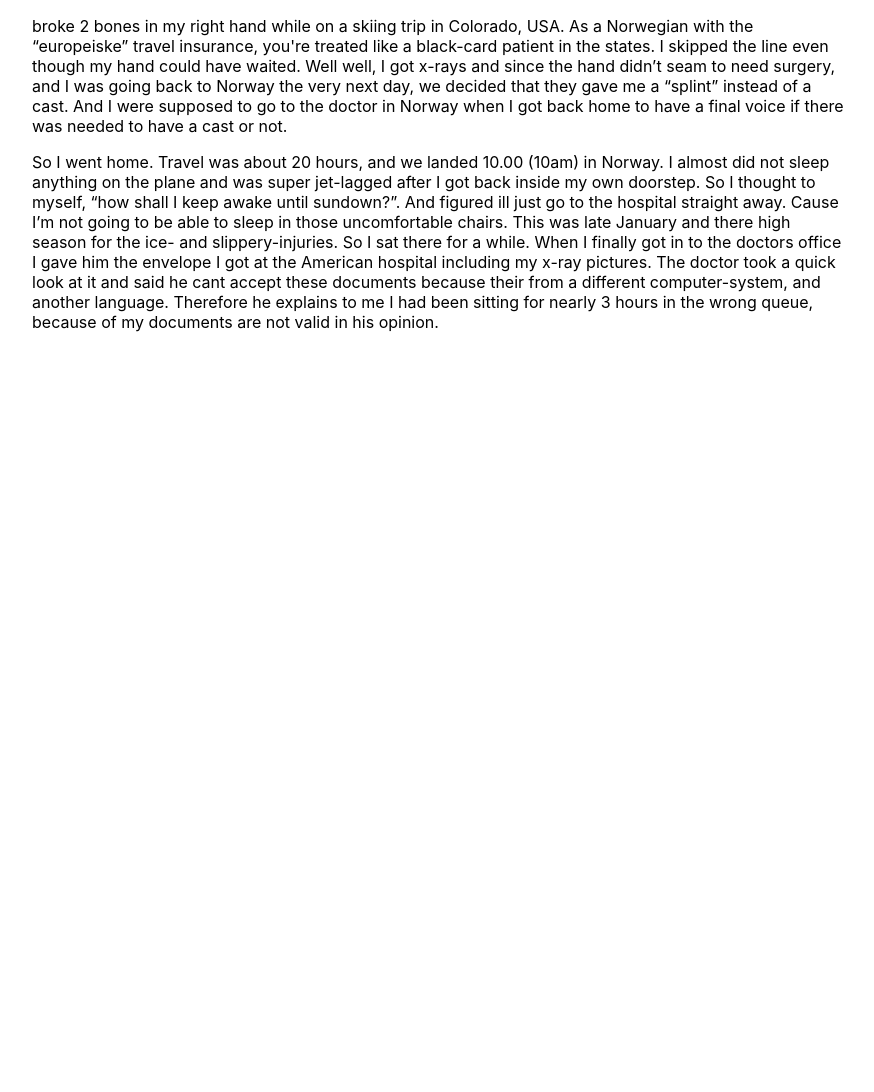
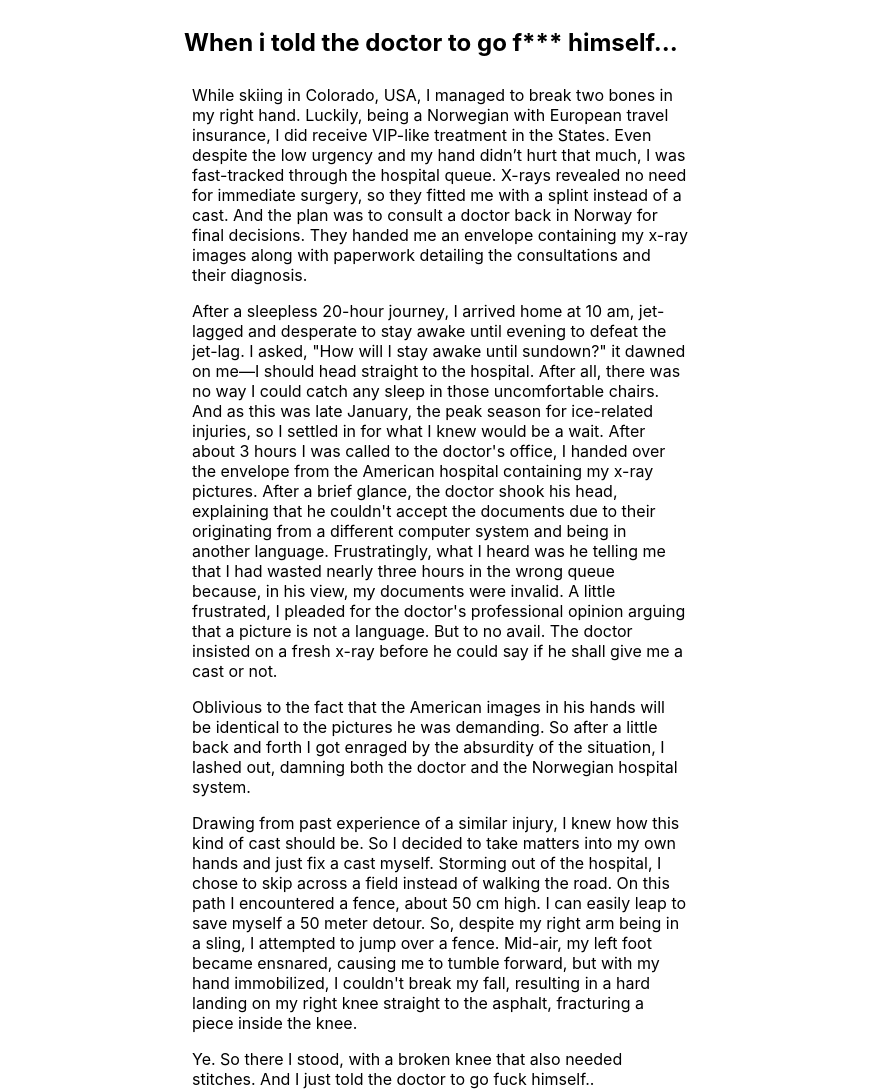
Before and after one commit to MortenHagen/5-Main-Project, a plain HTML site: page blogg-posts/humor/broken-hand-and-knee.html in a window 1280 px wide. Shown: the whole page, without its empty margins (200-1074 px from the left). Before the commit the page ends 800 px from the top, so only its background shows below. Drawn offline with Linux system fonts and the light colour scheme.

Commit message:
First post ever

```diff
--- a/blogg-posts/humor/broken-hand-and-knee.html
+++ b/blogg-posts/humor/broken-hand-and-knee.html
@@ -11,14 +11,12 @@
 <body>
 
     <div class="html-post">
-        <li>
-            broke 2 bones in my right hand while on a skiing trip in Colorado, USA. As a Norwegian with the “europeiske” travel insurance, you're treated like a black-card patient in the states. I skipped the line even though my hand could have waited. Well well, I got x-rays and since the hand didn’t seam to need surgery, and I was going back to Norway the very next day, we decided that they gave me a “splint” instead of a cast. And I were supposed to go to the doctor in Norway when I got back home to have a final voice if there was needed to have a cast or not.
-        </li>
-
-        <li>
-            So I went home. Travel was about 20 hours, and we landed 10.00 (10am) in Norway. I almost did not sleep anything on the plane and was super jet-lagged after I got back inside my own doorstep. So I thought to myself, “how shall I keep awake until sundown?”. And figured ill just go to the hospital straight away. Cause I’m not going to be able to sleep in those uncomfortable chairs.
-This was late January and there high season for the ice- and slippery-injuries. So I sat there for a while. When I finally got in to the doctors office I gave him the envelope I got at the American hospital including my x-ray pictures. The doctor took a quick look at it and said he cant accept these  documents because their from a different computer-system, and another language. Therefore he explains to me I had been sitting for nearly 3 hours in the wrong queue, because of my documents are not valid in his opinion.
-        </li>
+        <h2>When i told the doctor to go f*** himself...</h2>
+        <li>While skiing in Colorado, USA, I managed to break two bones in my right hand. Luckily, being a Norwegian with European travel insurance, I did receive VIP-like treatment in the States. Even despite the low urgency and my hand didn’t hurt that much, I was fast-tracked through the hospital queue. X-rays revealed no need for immediate surgery, so they fitted me with a splint instead of a cast. And the plan was to consult a doctor back in Norway for final decisions. They handed me an envelope containing my x-ray images along with paperwork detailing the consultations and their diagnosis.</li>
+        <li>After a sleepless 20-hour journey, I arrived home at 10 am, jet-lagged and desperate to stay awake until evening to defeat the jet-lag.  I asked, "How will I stay awake until sundown?" it dawned on me—I should head straight to the hospital. After all, there was no way I could catch any sleep in those uncomfortable chairs. And as this was late January, the peak season for ice-related injuries, so I settled in for what I knew would be a wait. After about 3 hours I was called to the doctor's office, I handed over the envelope from the American hospital containing my x-ray pictures. After a brief glance, the doctor shook his head, explaining that he couldn't accept the documents due to their originating from a different computer system and being in another language. Frustratingly, what I heard was he telling me that I had wasted nearly three hours in the wrong queue because, in his view, my documents were invalid. A little frustrated, I pleaded for the doctor's professional opinion arguing that a picture is not a language. But to no avail. The doctor insisted on a fresh x-ray before he could say if he shall give me a cast or not.</li>
+        <li>Oblivious to the fact that the American images in his hands will be identical to the pictures he was demanding. So after a little back and forth I got enraged by the absurdity of the situation, I lashed out, damning both the doctor and the Norwegian hospital system.</li>
+        <li>Drawing from past experience of a similar injury, I knew how this kind of cast should be. So I decided to take matters into my own hands and just fix a cast myself. Storming out of the hospital, I  chose to skip across a field instead of walking the road. On this path I encountered a fence, about 50 cm high. I can easily leap to save myself a 50 meter detour. So, despite my right arm being in a sling, I attempted to jump over a fence. Mid-air,	 my left foot became ensnared, causing me to tumble forward, but with my hand immobilized, I couldn't break my fall, resulting in a hard landing on my right knee straight to the asphalt, fracturing a piece inside the knee.</li>
+        <li>Ye. So there I stood, with a broken knee that also needed stitches. And I just told the doctor to go fuck himself..</li>
     </div>
 
     <script src="../../js/blog-posts.js"></script>
--- a/css/html-post.css
+++ b/css/html-post.css
@@ -1,6 +1,6 @@
 .html-post{
     display: flex;
-    width: 65vw;
+    width: 40vw;
     height: max-content;
     flex-direction: column;
     margin: 0 auto;
```
